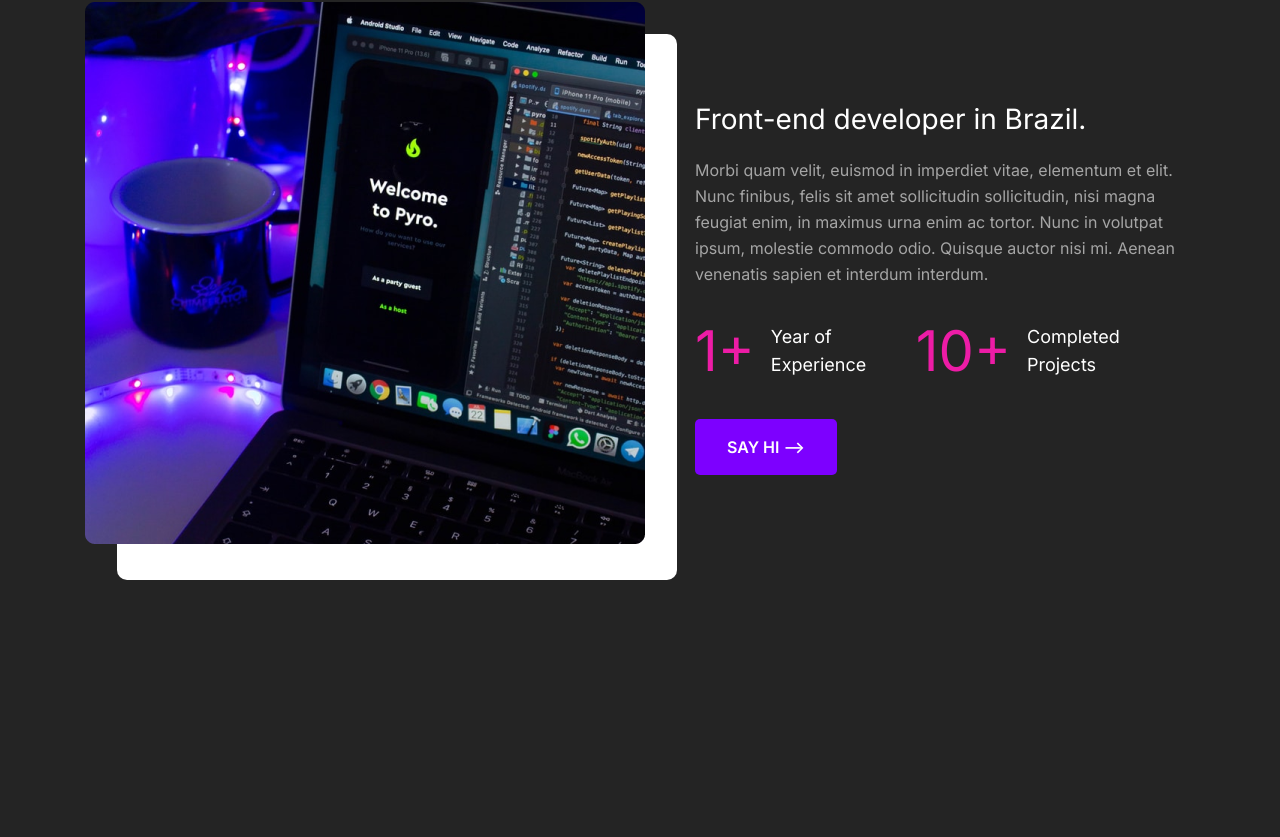
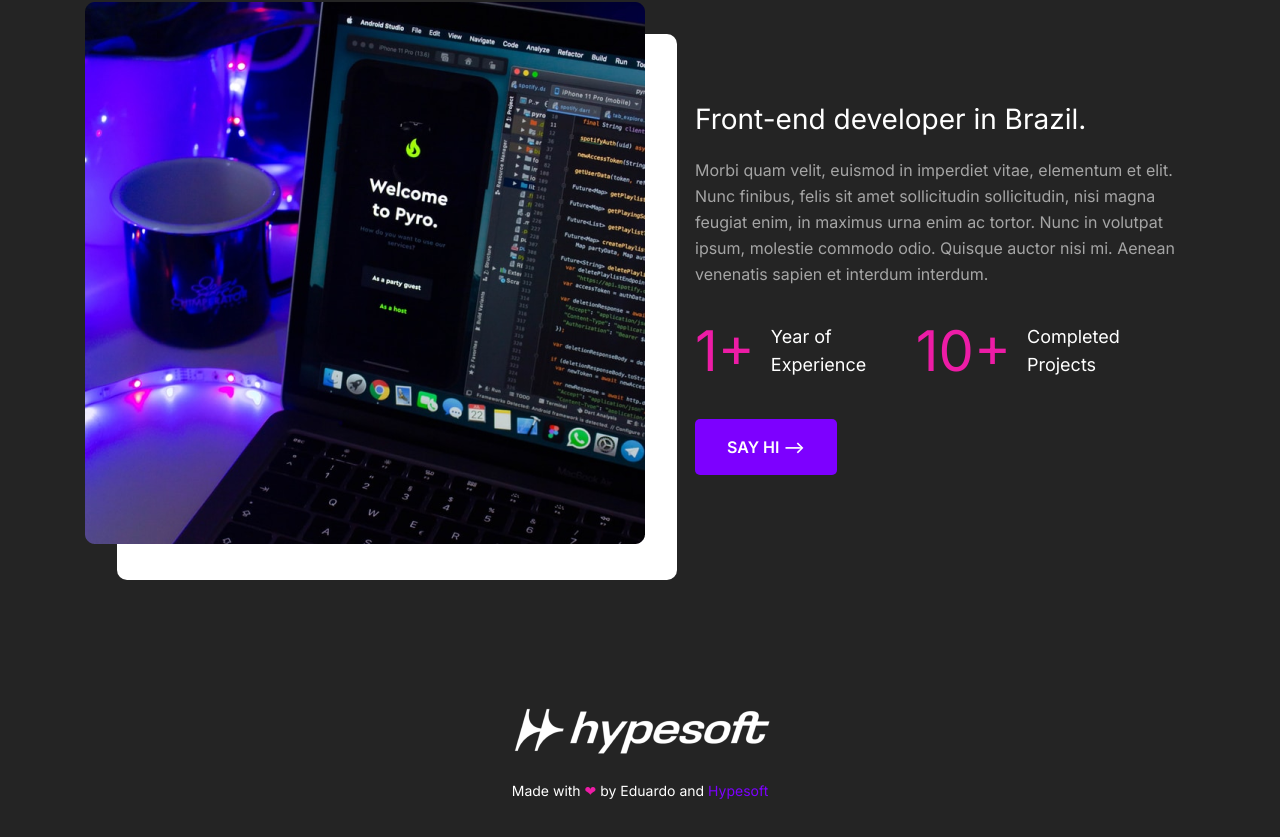
Before and after one commit to EduardoHoths/hypesoft, a Next.js app: page / in a window 1280 px wide. Shown: the part 901-1738 px from the top of the page. Before the commit the page ends 1481 px from the top, so only its background shows below. Built offline with nearby package versions, Linux system fonts and the light colour scheme.

Commit message:
feat: footer finished

```diff
--- /dev/null
+++ b/src/components/Footer/Footer.tsx
@@ -0,0 +1,13 @@
+import React from "react";
+import { FooterStyled } from "./Styles";
+
+export function Footer() {
+  return (
+    <FooterStyled>
+      <img src="/hypesoft.png" alt="" />
+      <p>
+        Made with <span className="heart">❤</span> by Eduardo and <span className="hypesoft">Hypesoft</span>
+      </p>
+    </FooterStyled>
+  );
+}
--- /dev/null
+++ b/src/components/Footer/Styles.tsx
@@ -0,0 +1,24 @@
+import styled from "styled-components";
+
+export const FooterStyled = styled.footer`
+  padding: 150px 0;
+  display: flex;
+  align-items: center;
+  flex-direction: column;
+  justify-content: center;
+  gap: 24px;
+  width: 100%;
+
+  p {
+    font-size: 14px;
+    line-height: 20px;
+    display: block;
+  }
+
+  .heart {
+    color: var(--secondary);
+  }
+  .hypesoft {
+    color: var(--purple);
+  }
+`;
--- a/src/pages/index.tsx
+++ b/src/pages/index.tsx
@@ -1,5 +1,6 @@
 // Components
 import Head from "next/head";
+import { Footer } from "../components/Footer/Footer";
 import { Header } from "../components/Header/Header";
 import { Info } from "../components/Info/Info";
 
@@ -14,6 +15,8 @@ export default function Home() {
 
       <Header />
       <Info />
+
+      <Footer />
     </>
   );
 }
```
Also changed, not shown: public/hypesoft.png (added).
